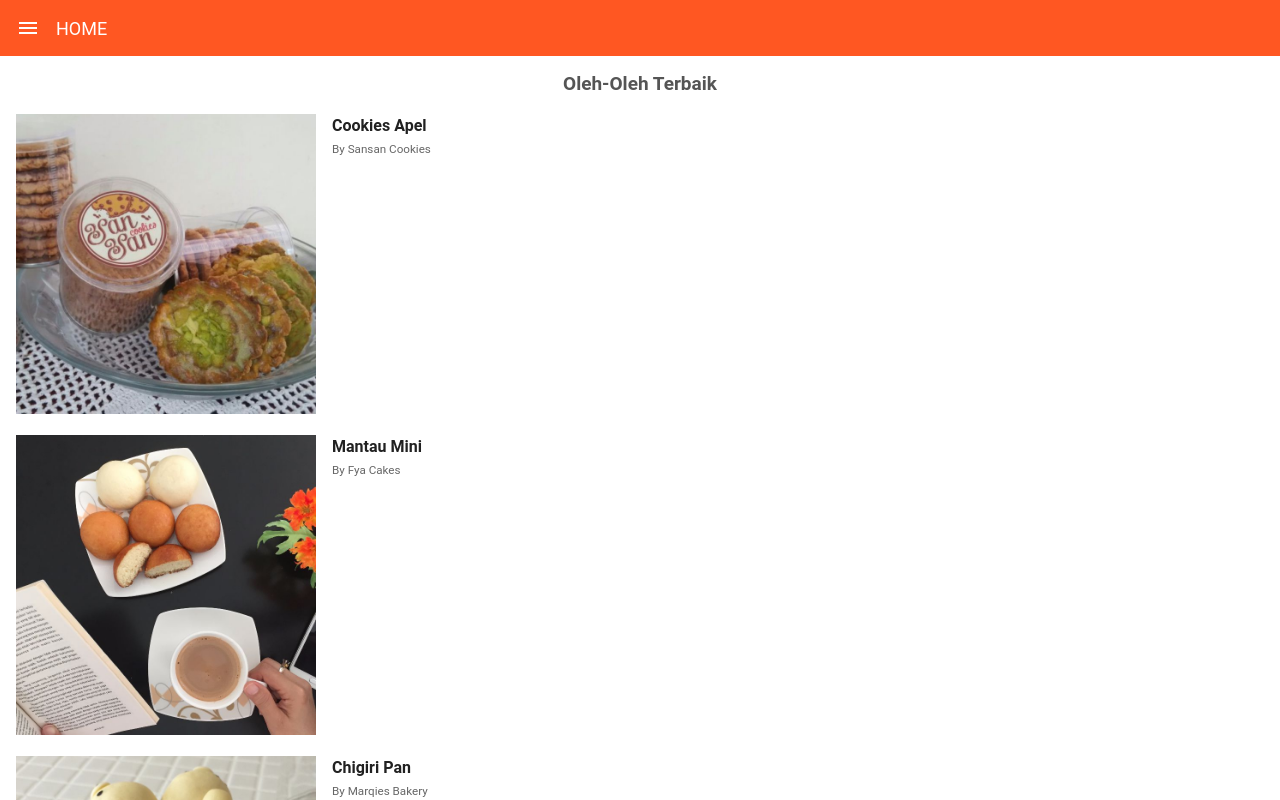
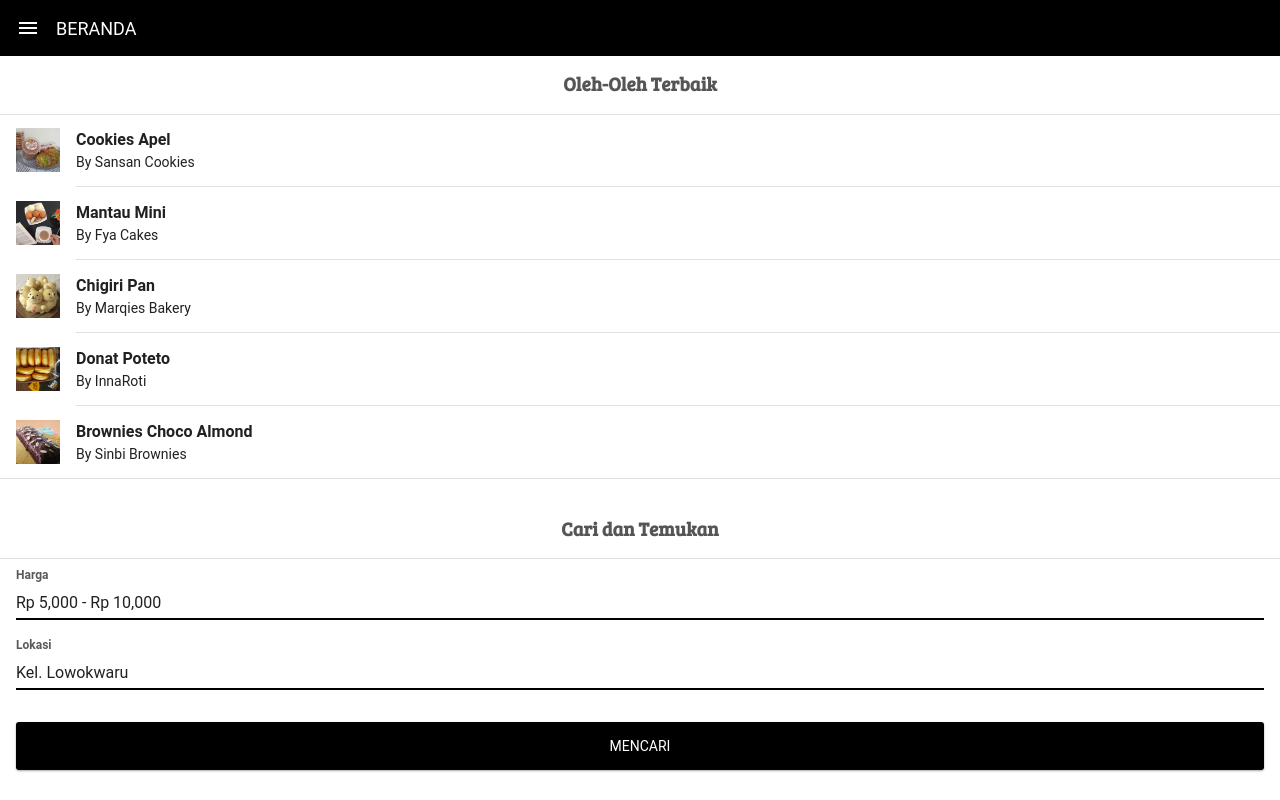
Before and after one commit to renofizaldy/mobtes, a plain HTML site: page index.html in a window 1280 px wide. Drawn offline with Linux system fonts and the light colour scheme.

Commit message:
Update index.html

```diff
--- a/index.html
+++ b/index.html
@@ -16,7 +16,11 @@
 	<!-- Path to your custom app styles-->
 	<link rel="stylesheet" href="assets/css/my-app.css">
 
+	<link href="https://fonts.googleapis.com/css?family=Bree+Serif" rel="stylesheet">
+
 	<style type="text/css">
+		body {
+		}
 		body.with-panel-left-cover .statusbar-overlay{
 			background-color: #333;
 		}
@@ -33,7 +37,11 @@
 		.page-content {
 			padding-top:70px !important;
 		}
+		.list-block .item-title {
+			font-weight: bold;
+		}
 		.front-title {
+			font-family: 'Bree Serif', serif;
 			margin:0;
 			text-align:center;
 			font-weight: bold;
@@ -53,10 +61,19 @@
 		}
 		.footer {
 			text-align: center;
+    		vertical-align: middle;
+    		min-height: 50px;
+		}
+		.separator {
+			background-color: rgba(0,0,0,.12);
+			display: block;
+			height: 1px;
+			width: 100%;
+			margin: 15px 0 5px;
 		}
 	</style>
 </head>
-<body class="theme-deeporange">
+<body class="theme-black">
 	<div class="statusbar-overlay"></div>
 	<div class="panel-overlay"></div>
 	<div class="panel panel-left panel-cover">
@@ -65,7 +82,7 @@
 				<div data-page="panel-left" class="page">
 					<div class="navbar">
 						<div class="navbar-inner">
-							<div class="center">MENU</div>
+							<div class="center page-title">MENU</div>
 						</div>
 					</div>
 					<div class="page-content">
@@ -76,7 +93,7 @@
 								<div class="item-content">
 									<div class="item-media"><i class="icon icon-f7"></i></div>
 									<div class="item-inner">
-										<div class="item-title">Home</div>
+										<div class="item-title">Beranda</div>
 									</div>
 								</div></a></li>
 
@@ -126,57 +143,71 @@
 					<div class="navbar">
 						<div class="navbar-inner">
 							<div class="left"><a href="#" class="open-panel link icon-only"><i class="icon icon-bars"></i></a></div>
-							<div class="left page-title">HOME</div>
+							<div class="left page-title">BERANDA</div>
 						</div>
 					</div>
 
 					<!-- Scrollable page content -->
 					<div class="page-content">
 						<h3 class="front-title">Oleh-Oleh Terbaik</h3>
-						<div class="content-block">
-							<div class="row list-food">
-								<div class="col-25"><img src="assets/photos/1749_1.jpg" style="width:100%"></div>
-								<div class="col-75">
-									<h4 class="list-title">Cookies Apel</h4>
-									<small>By Sansan Cookies</small>
+						<div class="list-block media-list">
+							<ul>
+								<li>
+									<div class="item-content">
+										<div class="item-media"><img src="assets/photos/1749_1.jpg" width="44"></div>
+										<div class="item-inner">
+											<div class="item-title-row">
+												<div class="item-title">Cookies Apel</div>
+											</div>
+											<div class="item-subtitle">By Sansan Cookies</div>
 										</div>
 									</div>
+								</li>
+								<li>
+									<div class="item-content">
+										<div class="item-media"><img src="assets/photos/1540_3.jpg" width="44"></div>
+										<div class="item-inner">
+											<div class="item-title-row">
+												<div class="item-title">Mantau Mini</div>
 											</div>
-						<div class="content-block">
-							<div class="row list-food">
-								<div class="col-25"><img src="assets/photos/1540_3.jpg" style="width:100%"></div>
-								<div class="col-75">
-									<h4 class="list-title">Mantau Mini</h4>
-									<small>By Fya Cakes</small>
+											<div class="item-subtitle">By Fya Cakes</div>
 										</div>
 									</div>
+								</li>
+								<li>
+									<div class="item-content">
+										<div class="item-media"><img src="assets/photos/793_3.jpg" width="44"></div>
+										<div class="item-inner">
+											<div class="item-title-row">
+												<div class="item-title">Chigiri Pan</div>
 											</div>
-						<div class="content-block">
-							<div class="row list-food">
-								<div class="col-25"><img src="assets/photos/793_3.jpg" style="width:100%"></div>
-								<div class="col-75">
-									<h4 class="list-title">Chigiri Pan</h4>
-									<small>By Marqies Bakery</small>
+											<div class="item-subtitle">By Marqies Bakery</div>
 										</div>
 									</div>
+								</li>
+								<li>
+									<div class="item-content">
+										<div class="item-media"><img src="assets/photos/86_1.jpg" width="44"></div>
+										<div class="item-inner">
+											<div class="item-title-row">
+												<div class="item-title">Donat Poteto</div>
 											</div>
-						<div class="content-block">
-							<div class="row list-food">
-								<div class="col-25"><img src="assets/photos/86_1.jpg" style="width:100%"></div>
-								<div class="col-75">
-									<h4 class="list-title">Donat Poteto</h4>
-									<small>By InnaRoti</small>
+											<div class="item-subtitle">By InnaRoti</div>
 										</div>
 									</div>
+								</li>
+								<li>
+									<div class="item-content">
+										<div class="item-media"><img src="assets/photos/722_1.jpg" width="44"></div>
+										<div class="item-inner">
+											<div class="item-title-row">
+												<div class="item-title">Brownies Choco Almond</div>
 											</div>
-						<div class="content-block">
-							<div class="row list-food">
-								<div class="col-25"><img src="assets/photos/722_1.jpg" style="width:100%"></div>
-								<div class="col-75">
-									<h4 class="list-title">Brownies Choco Almond</h4>
-									<small>By Sinbi Brownies</small>
+											<div class="item-subtitle">By Sinbi Brownies</div>
 										</div>
 									</div>
+								</li>
+							</ul>
 						</div>
 						<br>
 						<h3 class="front-title">Cari dan Temukan</h3>
@@ -207,10 +238,14 @@
 									</div>
 								</div>
 							</div></li>
+							<li><div class="item-content">
+								<div class="item-inner not-empty-state">
+									<p class="buttons-row">
+										<a href="#" class="center button button-big button-fill button-raised">Mencari</a>
+									</p>
+								</div>
+							</div></li>
 						</ul></div>
-						<p class="buttons-row">
-							<a href="#" class="center button button-fill button-raised" style="width:90%;margin:0 auto">Mencari</a>
-						</p>
 						<!-- Separator -->
 
 						<br>
```
Lines whose indentation alone changed are shown as unchanged.
